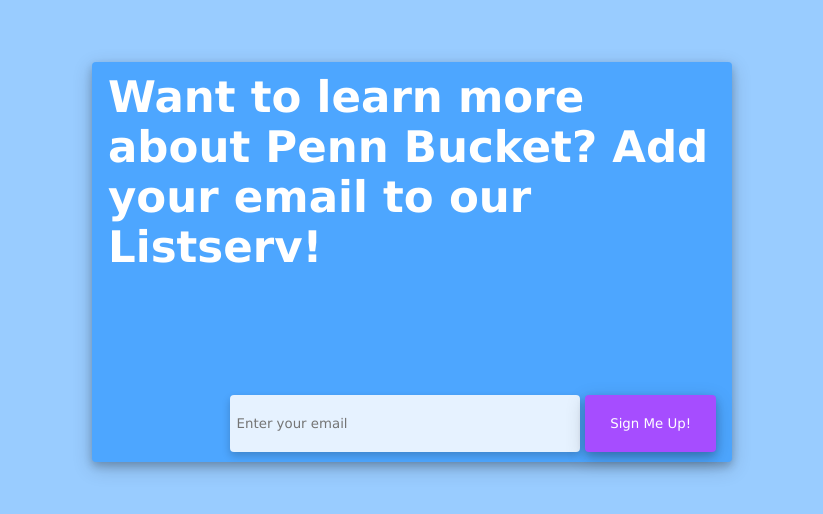
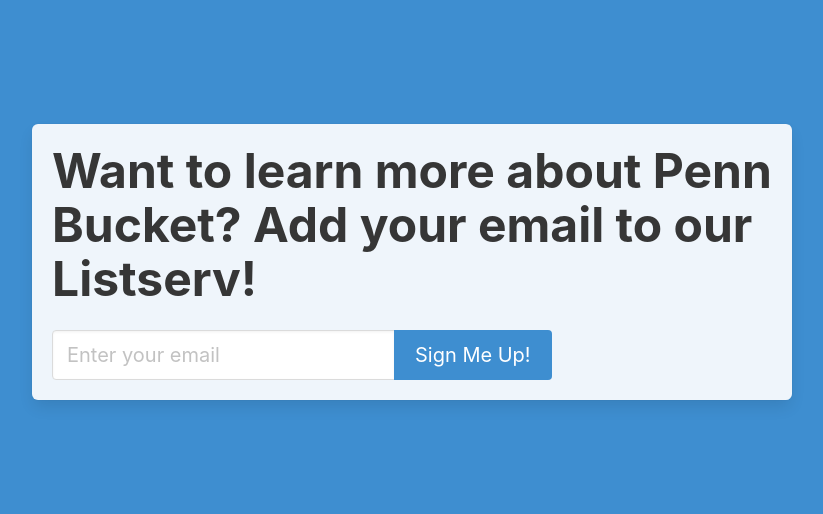
Before and after one commit to JaGure/Penn-Bucket-Basic, a website built with Parcel: page index.html in a window 1280 px wide. Shown: the part 138-652 px from the top of the page, without its empty margins (228-1051 px from the left). Built offline with nearby package versions, Linux system fonts and the light colour scheme.

Commit message:
Refreshed the site using Bulma

```diff
--- a/index.css
+++ /dev/null
@@ -1,119 +0,0 @@
-html,
-body {
-  margin: 0;
-  padding: 0;
-  height: 100%;
-  width: 100%;
-}
-
-div {
-  box-sizing: border-box;
-}
-
-#container {
-  width: 100%;
-  height: 100%;
-  overflow: hidden;
-  display: flex;
-  flex-flow: column nowrap;
-  justify-content: center;
-  align-items: center;
-  background-color: #99ccff;
-}
-
-#mainBox {
-  flex: initial;
-  width: 50%;
-  height: 50%;
-  display: flex;
-  flex-flow: row nowrap;
-  justify-content: center;
-  align-items: center;
-  background-color: #4da6ff;
-  border-radius: 4px;
-  box-shadow: 0 4px 8px 0 rgba(0, 0, 0, 0.2), 0 6px 20px 0 rgba(0, 0, 0, 0.19);
-}
-
-#emailSubmitForm {
-  flex: initial;
-  display: grid;
-  grid-template-columns: 20% 80%;
-  grid-template-rows: 85% auto;
-  width: 95%;
-  height: 95%;
-}
-
-#messageBox {
-  grid-area: 1 / 1 / 2 / 3;
-  display: flex;
-}
-
-#message {
-  flex: auto;
-  font-family: Verdana, Geneva, Tahoma, sans-serif;
-  font-size: 3.4vw;
-  font-weight: bold;
-  color: white;
-}
-
-#submitBox {
-  display: flex;
-  flex-flow: row nowrap;
-  justify-content: flex-end;
-  grid-area: 2 / 2 / 3 / 3;
-}
-
-#email {
-  flex: auto;
-  margin-right: 5px;
-  text-decoration: none;
-  padding-left: 7px;
-  border: none;
-  box-shadow: 0 4px 8px 0 rgba(0, 0, 0, 0.2);
-  background-color: #e6f2ff;
-  border-radius: 4px;
-  font-family: Verdana, Geneva, Tahoma, sans-serif;
-}
-
-#submitButton {
-  flex: initial;
-  border: none;
-  text-decoration: none;
-  font-family: Verdana, Geneva, Tahoma, sans-serif;
-  color: white;
-  background-color: #a64dff;
-  border-radius: 4px;
-  padding: 0 25px;
-  box-shadow: 0 4px 8px 0 rgba(0, 0, 0, 0.2), 0 6px 20px 0 rgba(0, 0, 0, 0.19);
-}
-
-@media only screen and (max-width: 768px) {
-  #mainBox {
-    height: 25%;
-  }
-}
-
-@media only screen and (max-width: 600px) {
-  #mainBox {
-    height: 13%;
-  }
-
-  #emailSubmitForm {
-    grid-template-columns: 12% auto;
-    grid-template-rows: 85% auto;
-  }
-
-  #email,
-  #submitButton {
-    font-size: 8px;
-  }
-
-  #submitButton {
-    padding: 0 5px;
-  }
-
-  #email {
-    width: 100%;
-    padding-left: 3px;
-  }
-}
--- a/index.html
+++ b/index.html
@@ -2,34 +2,54 @@
 <html lang="en">
   <head>
     <meta charset="UTF-8" />
-    <meta name="viewport" content="width=device-width, initial-scale=1.0" />
-    <link rel="stylesheet" type="text/css" href="index.css" />
+    <meta name="viewport" content="width=device-width, initial-scale=1" />
     <title>Penn Bucket</title>
+    <link
+      rel="stylesheet"
+      href="https://cdn.jsdelivr.net/npm/bulma@0.9.1/css/bulma.min.css"
+    />
   </head>
   <body>
-    <div id="container">
-      <div id="mainBox">
+    <section class="hero is-fullheight has-background-info">
+      <div class="hero-body">
+        <div class="container">
+          <div class="columns">
+            <div class="column is-two-thirds is-offset-2">
+              <div class="box has-background-info-light">
+                <h1
+                  class="title is-size-1-desktop is-size-3-mobile as-text-grey-light has-text-weight-bold is-family-sans-serif"
+                >
+                  Want to learn more about Penn Bucket? Add your email to our
+                  Listserv!
+                </h1>
                 <form id="emailSubmitForm">
-          <div class="gridBlock" id="messageBox">
-            <label for="email" id="message"
-              >Want to learn more about Penn Bucket? Add your email to our
-              Listserv!</label
-            >
-          </div>
-          <div id="submitBox">
+                  <div class="field has-addons">
+                    <div class="control">
                       <input
+                        class="input is-medium"
                         type="text"
                         id="email"
                         name="email"
                         placeholder="Enter your email"
                         required
                       />
-            <input type="submit" id="submitButton" value="Sign Me Up!" />
+                    </div>
+                    <div class="control">
+                      <input
+                        class="button is-info is-medium"
+                        type="submit"
+                        id="submitButton"
+                        value="Sign Me Up!"
+                      />
+                    </div>
                   </div>
                 </form>
-        <p></p>
               </div>
             </div>
+          </div>
+        </div>
+      </div>
+    </section>
 
     <script src="https://www.gstatic.com/firebasejs/8.2.4/firebase-app.js"></script>
     <script src="https://www.gstatic.com/firebasejs/8.2.4/firebase-analytics.js"></script>
```
Lines whose indentation alone changed are shown as unchanged.
